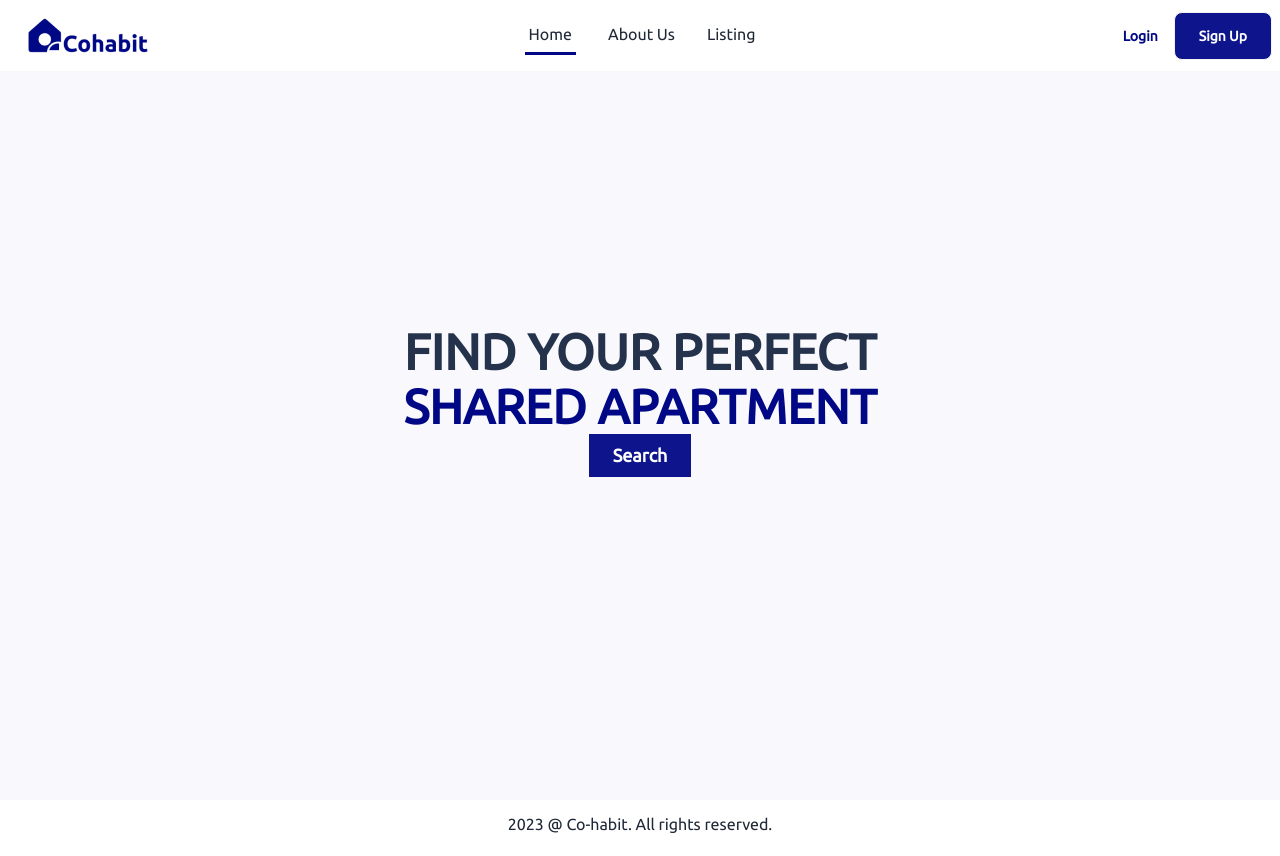
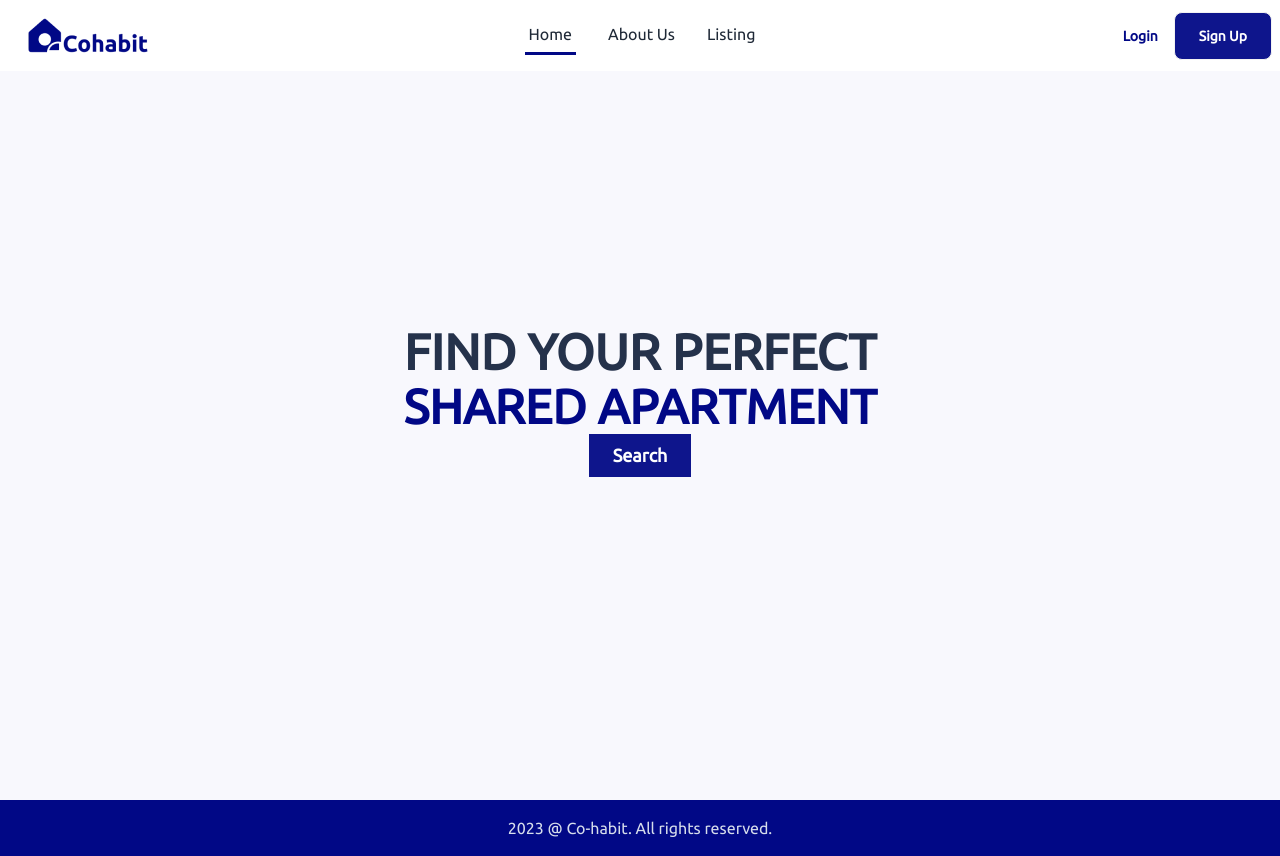
Before and after one commit to lazynerd-studios/Co-Habit-Landing, a React (Vite) app: page / in a window 1280 px wide. Built offline with nearby package versions, Linux system fonts and the light colour scheme.

Commit message:
Update Footer.jsx

```diff
--- a/src/Components/Footer/Footer.jsx
+++ b/src/Components/Footer/Footer.jsx
@@ -13,10 +13,12 @@ const Footer = () => {
   // </a>
 
   return (
-    <div className="">
+    <div className="bg-[#010886]">
+
+      <div className=" text-[#D6DDEB] laptop:mx-[8rem]">
 
         {/* copyright */}
-      <p className="pt-3 pb-4 copyright text-center">
+        <p className="p-4 copyright laptop:justify-start text-center">
           <span>{theDate} </span>
           @
           Co-habit.
@@ -24,6 +26,7 @@ const Footer = () => {
         </p>
 
       </div>
+    </div>
 
   );
 };
```
Lines whose indentation alone changed are shown as unchanged.
